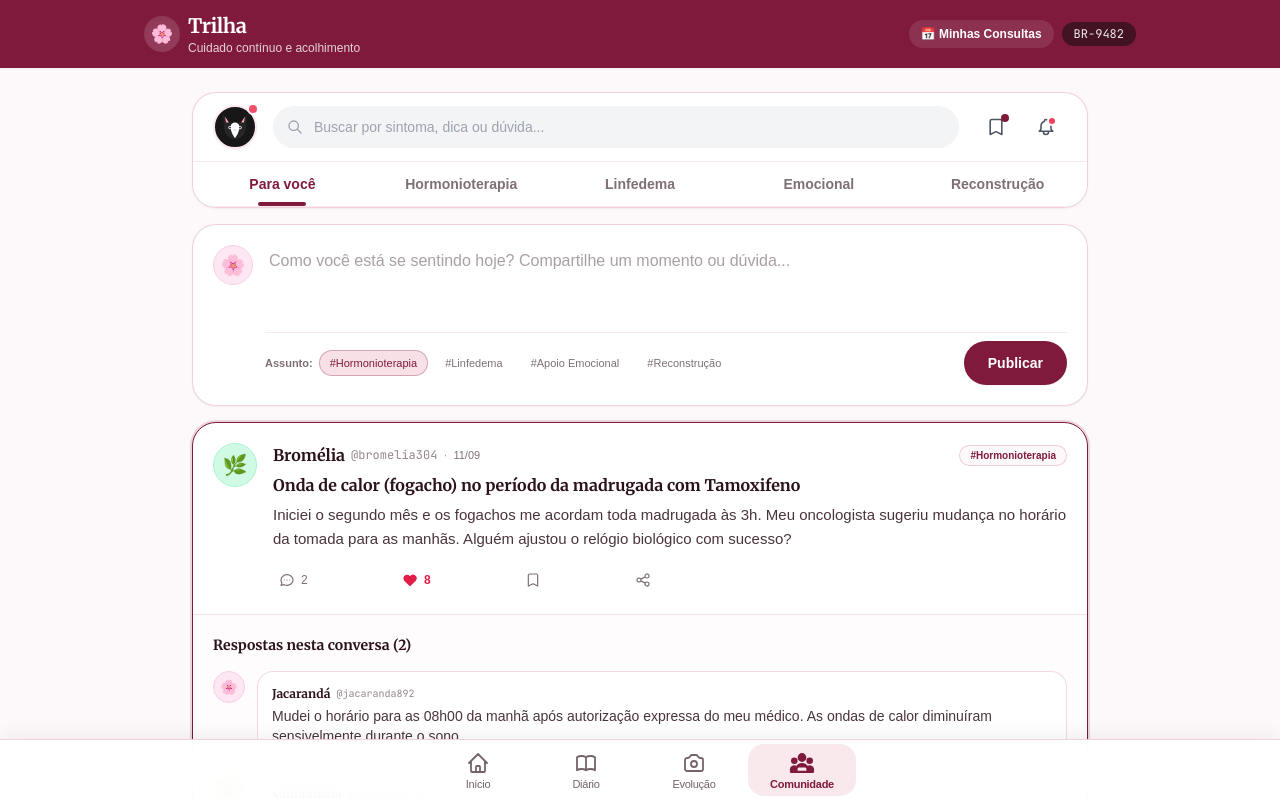
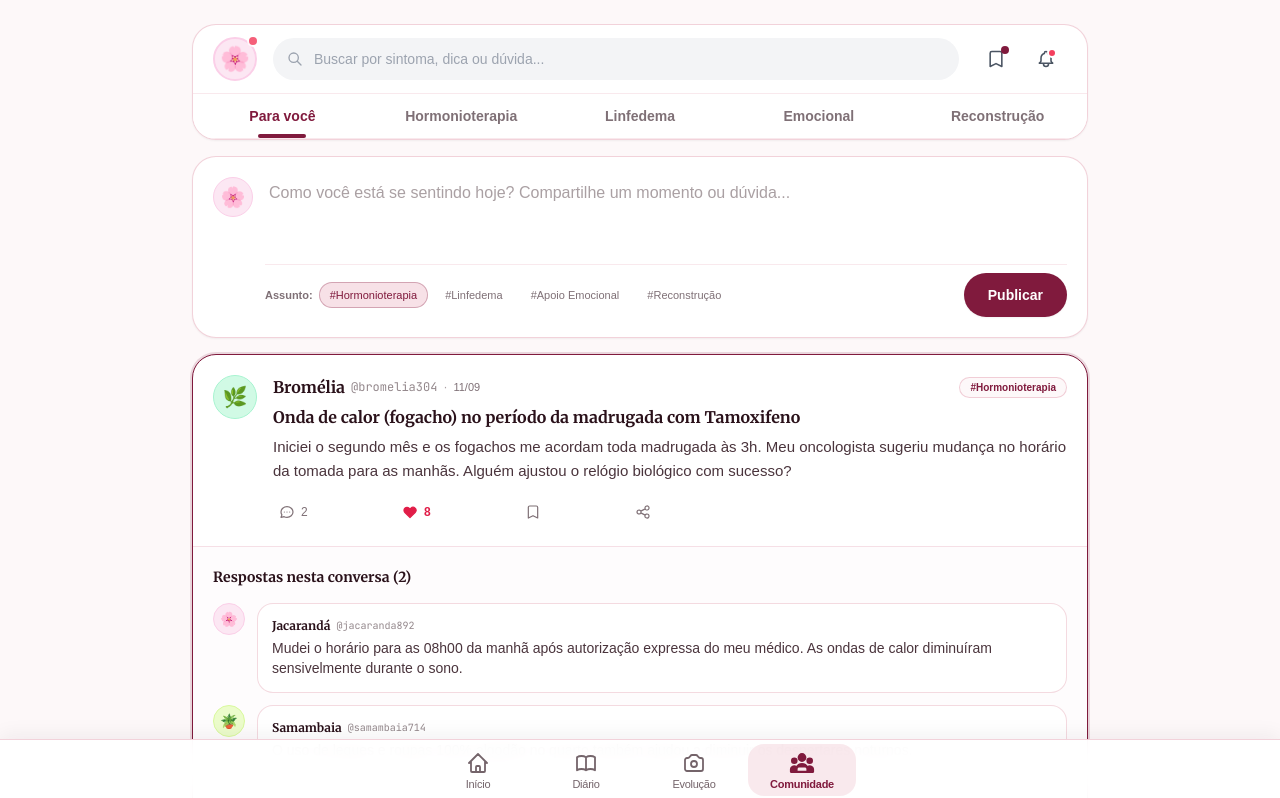
Before and after one commit to DaniloAlvesz/trilha, a Next.js app: page /comunidade in a window 1280 px wide. Shown: the top 798 px of the page. Built offline with nearby package versions, Linux system fonts and the light colour scheme.

Commit message:
feat(comunidade): avatar exclusivamente botanico da planta e remocao do header vermelho global no papo privado

```diff
--- a/app/comunidade/page.tsx
+++ b/app/comunidade/page.tsx
@@ -318,31 +318,20 @@ export default function PapoPrivadoPage() {
         </div>
       )}
 
-      {/* HEADER REESTRUTURADO: 1. Avatar Afetivo | 2. Barra de Busca Central | 3. Ações Rápidas */}
-      <header className="bg-white rounded-3xl border border-clinical-surface/30 shadow-sm overflow-hidden sticky top-14 z-20">
+      {/* HEADER REESTRUTURADO: 1. Avatar da Planta | 2. Barra de Busca Central | 3. Ações Rápidas */}
+      <header className="bg-white rounded-3xl border border-clinical-surface/30 shadow-sm overflow-hidden sticky top-2 z-20">
         {/* Barra Superior */}
         <div className="px-3.5 sm:px-5 py-3 flex items-center gap-2.5 sm:gap-4 border-b border-clinical-surface/15">
-          {/* 1. O Avatar Afetivo (Heurística do Afeto) com Badge de Novidade */}
+          {/* 1. O Avatar da Planta (Exclusivamente a Planta equivalente ao Nome) com Badge de Novidade */}
           <button
             type="button"
             onClick={() => setModalPerfilAberto(true)}
             className="relative focus:outline-none focus:ring-2 focus:ring-clinical-action/30 rounded-full group select-none shrink-0"
-            title="Meu perfil anônimo e mascote acolhedor"
-            aria-label="Perfil do usuário"
+            title={`Meu perfil botânico: ${meuAvatar.nome} #${meuAvatar.codigo}`}
+            aria-label={`Perfil do usuário: ${meuAvatar.nome}`}
           >
-            <div className="w-10 h-10 sm:w-11 sm:h-11 rounded-full bg-neutral-900 border-2 border-pink-100 shadow-sm flex items-center justify-center overflow-hidden group-hover:scale-105 transition-transform">
-              {/* Mascote Gatinho Preto e Branco Minimalista */}
-              <svg viewBox="0 0 36 36" className="w-9 h-9 sm:w-10 sm:h-10" fill="none">
-                <path d="M7 6L12 14H24L29 6L28 17C28 24 23.5 29 18 29C12.5 29 8 24 8 17L7 6Z" fill="#262626" />
-                <path d="M9 8.5L12.5 14H10L9 8.5Z" fill="#FDA4AF" />
-                <path d="M27 8.5L23.5 14H26L27 8.5Z" fill="#FDA4AF" />
-                <path d="M14 18C14 15.5 16 14 18 14C20 14 22 15.5 22 18C22 23 18 28 18 28C18 28 14 23 14 18Z" fill="#FFFFFF" />
-                <circle cx="13.5" cy="18.5" r="1.5" fill="#FFFFFF" />
-                <circle cx="22.5" cy="18.5" r="1.5" fill="#FFFFFF" />
-                <circle cx="13.5" cy="18.5" r="0.8" fill="#1C1917" />
-                <circle cx="22.5" cy="18.5" r="0.8" fill="#1C1917" />
-                <polygon points="17.2,20.5 18.8,20.5 18,21.5" fill="#FB7185" />
-              </svg>
+            <div className={`w-10 h-10 sm:w-11 sm:h-11 rounded-full border-2 flex items-center justify-center text-xl sm:text-2xl shadow-xs group-hover:scale-105 transition-transform ${meuAvatar.badgeClass}`}>
+              {meuAvatar.icon}
             </div>
             {/* Bolinha vermelha de notificação (badge sutil de novidades) */}
             {temNotificacaoNova && (
@@ -541,28 +530,18 @@ export default function PapoPrivadoPage() {
         </div>
       )}
 
-      {/* MODAL / GAVETA DO PERFIL AFETIVO (MASCOTE & ALIAS BOTÂNICO) */}
+      {/* MODAL / GAVETA DO PERFIL AFETIVO (ALIAS BOTÂNICO) */}
       {modalPerfilAberto && (
         <div className="fixed inset-0 z-50 bg-black/40 backdrop-blur-xs flex items-center justify-center p-4">
           <div className="w-full max-w-sm bg-white rounded-3xl p-6 shadow-2xl space-y-4 text-center animate-in fade-in zoom-in-95 duration-150">
-            {/* Mascote Gatinho Grande */}
-            <div className="w-20 h-20 mx-auto rounded-full bg-neutral-900 border-4 border-pink-100 shadow-md flex items-center justify-center overflow-hidden">
-              <svg viewBox="0 0 36 36" className="w-18 h-18" fill="none">
-                <path d="M7 6L12 14H24L29 6L28 17C28 24 23.5 29 18 29C12.5 29 8 24 8 17L7 6Z" fill="#262626" />
-                <path d="M9 8.5L12.5 14H10L9 8.5Z" fill="#FDA4AF" />
-                <path d="M27 8.5L23.5 14H26L27 8.5Z" fill="#FDA4AF" />
-                <path d="M14 18C14 15.5 16 14 18 14C20 14 22 15.5 22 18C22 23 18 28 18 28C18 28 14 23 14 18Z" fill="#FFFFFF" />
-                <circle cx="13.5" cy="18.5" r="1.5" fill="#FFFFFF" />
-                <circle cx="22.5" cy="18.5" r="1.5" fill="#FFFFFF" />
-                <circle cx="13.5" cy="18.5" r="0.8" fill="#1C1917" />
-                <circle cx="22.5" cy="18.5" r="0.8" fill="#1C1917" />
-                <polygon points="17.2,20.5 18.8,20.5 18,21.5" fill="#FB7185" />
-              </svg>
+            {/* Avatar Botânico Grande */}
+            <div className={`w-20 h-20 mx-auto rounded-full border-4 shadow-sm flex items-center justify-center text-4xl ${meuAvatar.badgeClass}`}>
+              {meuAvatar.icon}
             </div>
 
             <div className="space-y-1">
               <span className="text-xs uppercase font-bold text-clinical-action tracking-wider block">
-                Mascote Acolhedor &bull; Perfil Seguro
+                Identidade Botânica &bull; Perfil Seguro
               </span>
               <h3 className="font-serif text-xl font-bold text-clinical-ink">
                 {meuAvatar.nome} #{meuAvatar.codigo}
--- a/components/HeaderNavigation.tsx
+++ b/components/HeaderNavigation.tsx
@@ -90,11 +90,14 @@ export default function HeaderNavigation() {
     },
   ];
 
+  const isComunidade = pathname?.startsWith("/comunidade");
+
   return (
     <>
-      {/* Top Header Acolhedor & Limpo */}
-      <header className="w-full bg-clinical-action text-white shadow-sm no-print sticky top-0 z-30">
-        <div className="w-full max-w-5xl mx-auto px-4 py-3 flex items-center justify-between">
+      {/* Top Header Acolhedor & Limpo (Removido do Papo Privado a pedido da usuária) */}
+      {!isComunidade && (
+        <header className="w-full bg-clinical-action text-white shadow-sm no-print sticky top-0 z-30">
+          <div className="w-full max-w-5xl mx-auto px-4 py-3 flex items-center justify-between">
           <Link href="/" className="flex items-center gap-2 group">
             <span className="w-9 h-9 rounded-full bg-white/15 flex items-center justify-center text-lg shadow-inner group-hover:scale-105 transition-transform">
               🌸
@@ -122,6 +125,7 @@ export default function HeaderNavigation() {
           </div>
         </div>
       </header>
+      )}
 
       {/* Bottom Tab Bar Ergonômica (Thumb Zone) */}
       <nav
```
